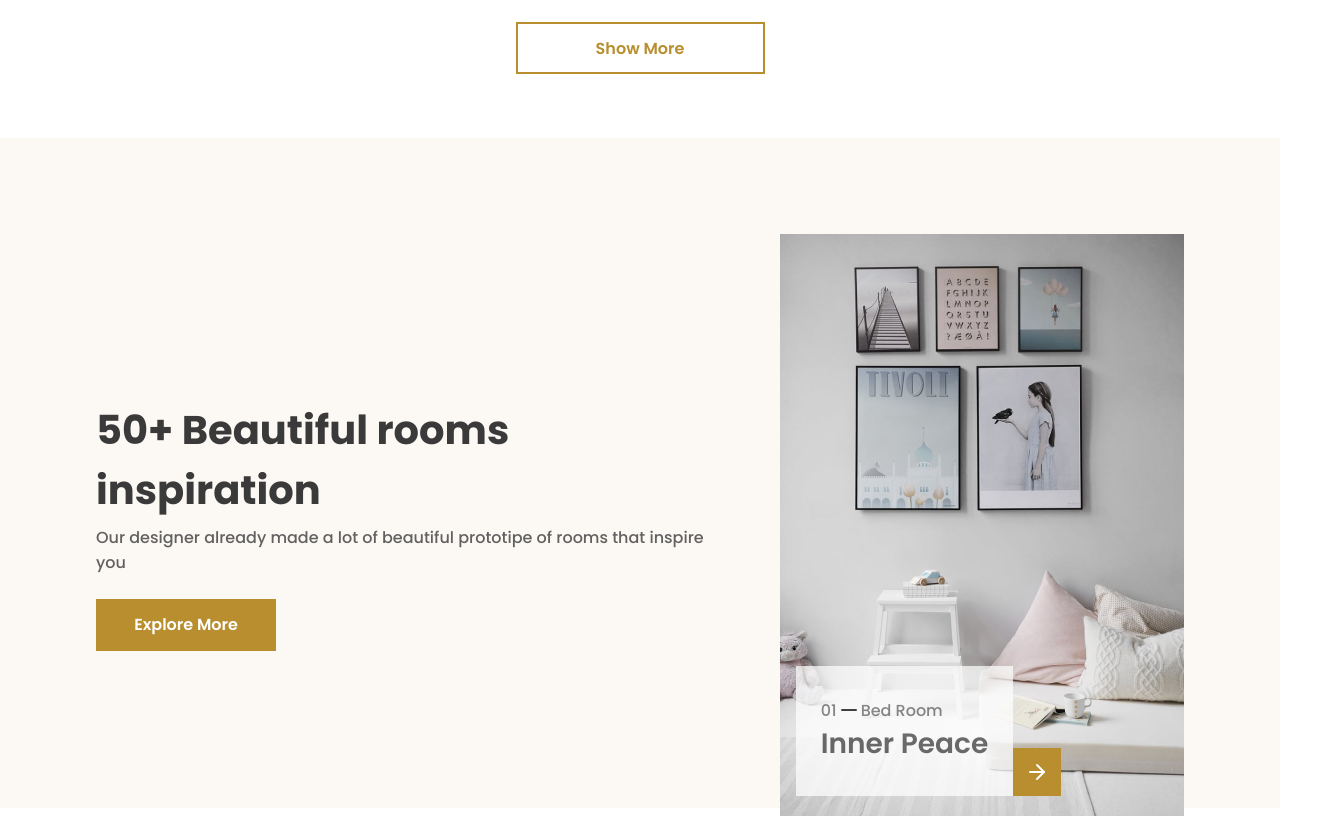
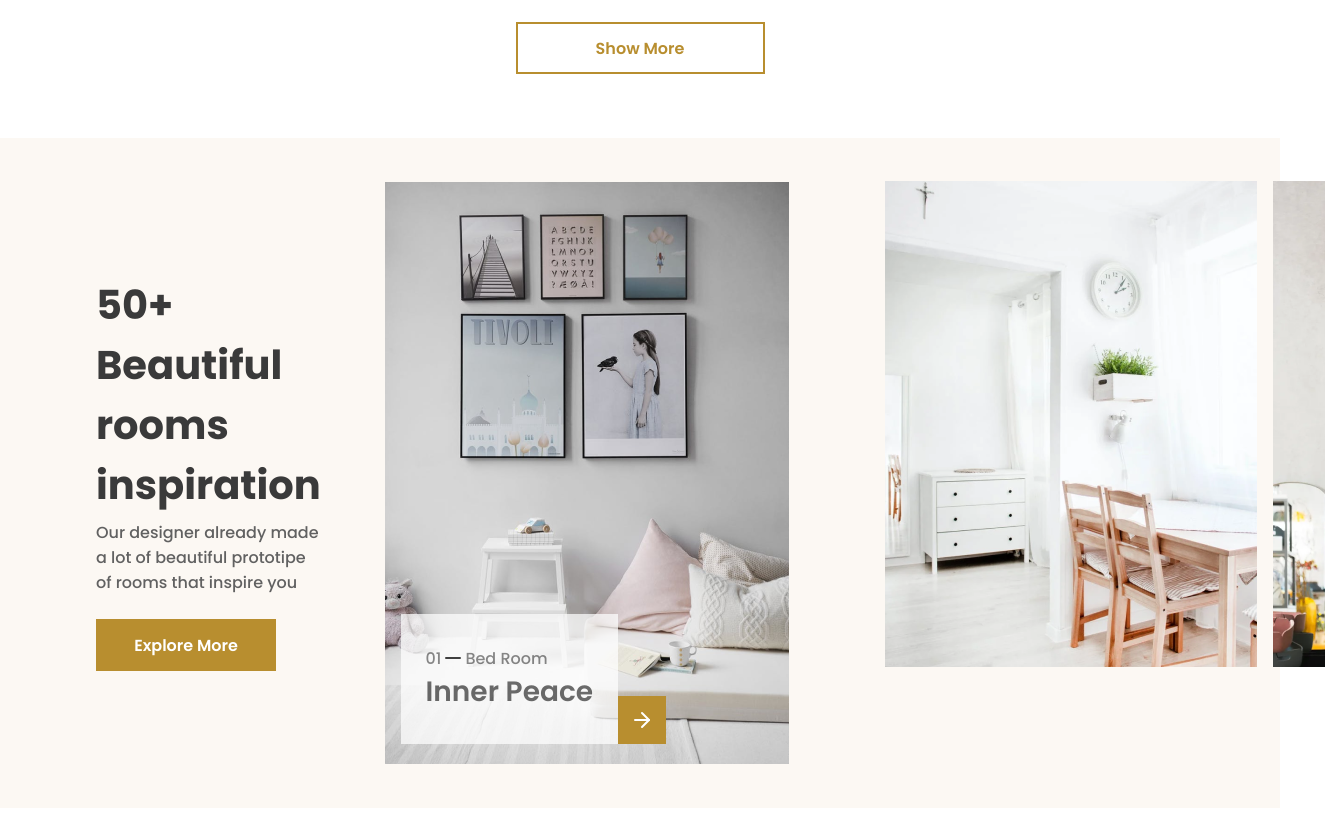
Before and after one commit to LuanaBecker24/AtividadeReact, a React (Vite) app in the folder React/: page / in a window 1280 px wide. Shown: the part 2720-3538 px from the top of the page, 1325 px wide, since content can reach past the window. Built offline with nearby package versions, Linux system fonts and the light colour scheme.

Commit message:
arrumando

```diff
--- a/React/src/pages/Home/home.css
+++ b/React/src/pages/Home/home.css
@@ -286,7 +286,7 @@
 .carrossel_imagens {
     display: flex;
     margin-top: 2.7rem;
-    gap: 1.5rem;
+    gap: 1rem;
 }
 
 .carrossel_imagens a {
--- a/React/src/pages/Home/index.jsx
+++ b/React/src/pages/Home/index.jsx
@@ -118,7 +118,6 @@ export default function Home() {
           </div>
         </div>
         <div className="quarta_parte">
-          <div className="separacao">
           <div className="parte_inicial">
             <div className="escritas">
               <h1>50+ Beautiful rooms inspiration</h1>
@@ -152,7 +151,6 @@ export default function Home() {
             <img src="../../public/images/Rectangle 26.png" alt="segunda_imagem_carrossel" className="segunda_imagem_carrossel" />
           </div>
         </div>
-        </div>
       </main>
     </div>
   );
```
Lines whose indentation alone changed are shown as unchanged.
